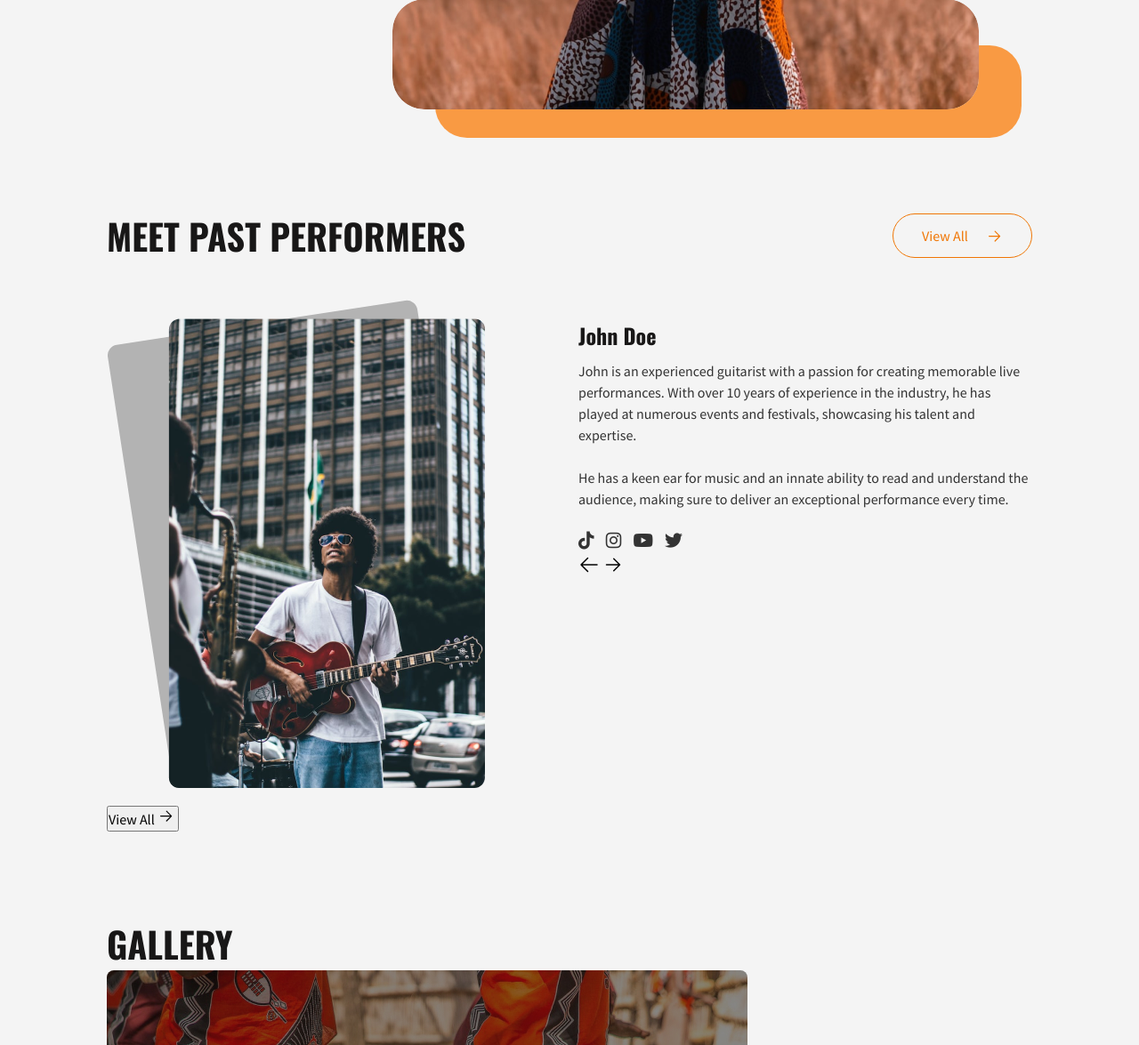
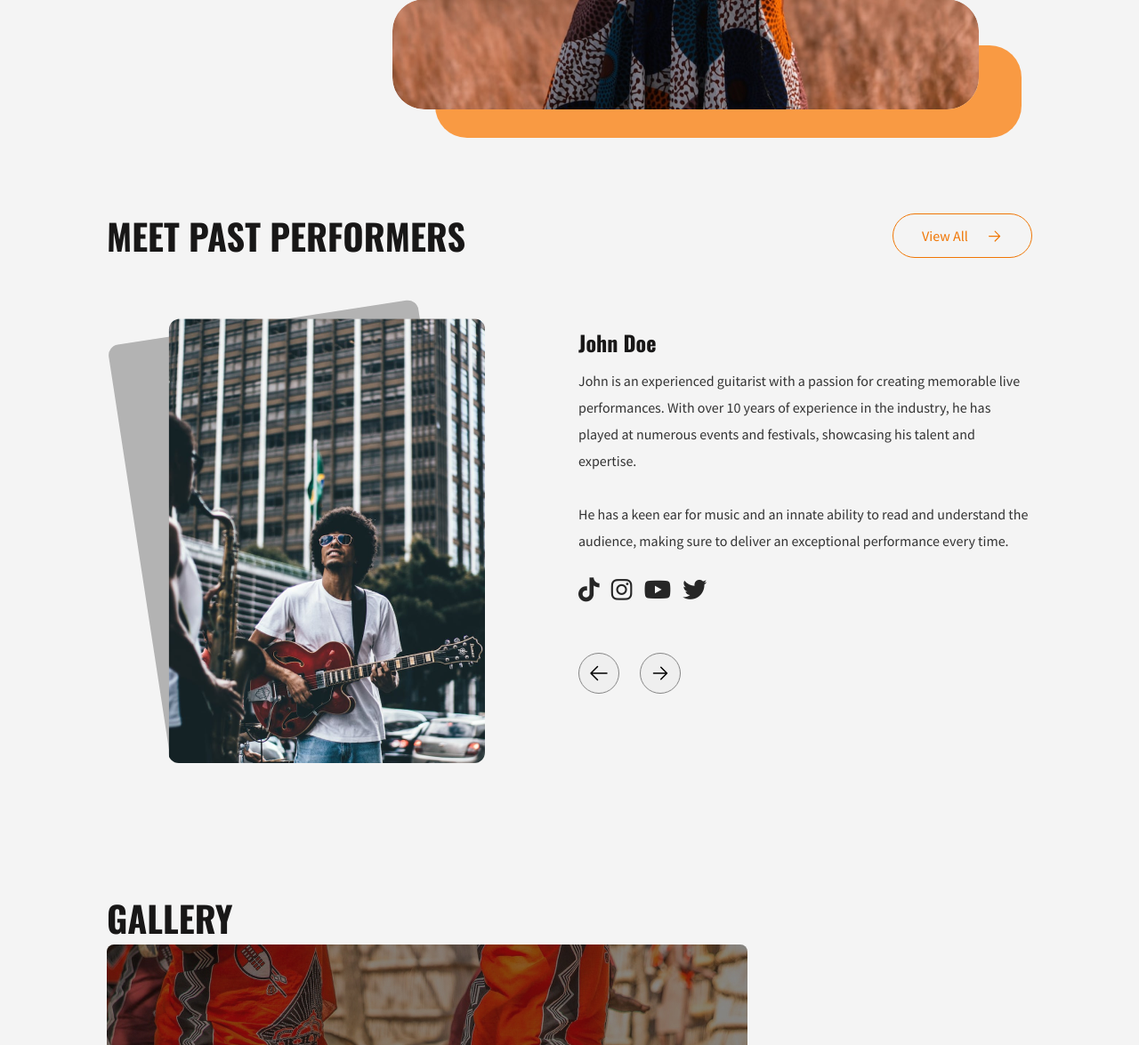
Before and after one commit to Namibra-Devs/streetlife-africa, a PHP site: page / in a window 1280 px wide. Shown: the part 2695-3870 px from the top of the page at 89% size. Run offline with PHP 8.4, Linux system fonts and the light colour scheme; some web fonts are replaced.

Commit message:
modified past-performance section

```diff
--- a/css/style.css
+++ b/css/style.css
@@ -565,7 +565,7 @@ svg {
 .past-performer-overlay {
   position: absolute;
   width: 352px;
-  height: 485px;
+  height: 470px;
   left: 34px;
   top: 32.31px;
   background: #B3B3B3;
@@ -577,7 +577,7 @@ svg {
   object-fit: cover;
   position: absolute;
   width: 356px;
-  height: 528px;
+  height: 500px;
   left: 68.93px;
   top: 30.57px;
 
@@ -596,7 +596,7 @@ svg {
 .past-performer__profile-content {
   margin-left: 20px;
   width: 50%;
-  padding-top: 2rem;
+  padding-top: 2.5rem;
 }
 
 .past-performer__name {
@@ -611,30 +611,36 @@ svg {
   color: #333;
   margin-bottom: 20px;
   font-family: var(--source-serif-pro);
+  line-height: 30px;
 }
 
 .past-performer__socials a {
   display: inline-block;
   margin-right: 10px;
-  color: #333;
-  font-size: 20px;
+  color: #262626;
+  font-size: 27px;
   transition: color 0.3s;
 }
 
 .past-performer__socials a:hover {
-  color: #3334;
+  color: rgb(77, 77, 185)
 }
 
-.past-performer__prev,
-.past-performer__next {
+.past-performer__slider-btns {
+  padding-top: 50px;
   display: inline-block;
-  border: none;
   background: none;
   cursor: pointer;
 }
 
-.past-performer__prev svg,
-.past-performer__next svg {
+.past-performer__slider-btns button {
+  border: 1px solid #858585;
+  border-radius: 36px;
+  padding: 10px;
+  margin-right: 20px;
+}
+
+.past-performer__slider-btns svg {
   width: 24px;
   height: 24px;
   stroke: currentColor;
--- a/index.html
+++ b/index.html
@@ -277,20 +277,20 @@
             </p>
 
             <div class="past-performer__socials">
-              <a href="" class="hover:text-primary-clr w-5 h-5 text-xl"><i class="fab fa-tiktok"></i></a>
-              <a href="" class="hover:text-primary-clr w-5 h-5 text-xl"><i class="fab fa-instagram"></i></a>
-              <a href="" class="hover:text-primary-clr w-5 h-5 text-xl"><i class="fab fa-youtube"></i></a>
-              <a href="" class="hover:text-primary-clr w-5 h-5 text-xl"><i class="fab fa-twitter"></i></a>
+              <a href="#"><i class="fab fa-tiktok"></i></a>
+              <a href="#"><i class="fab fa-instagram"></i></a>
+              <a href="#"><i class="fab fa-youtube"></i></a>
+              <a href="#"><i class="fab fa-twitter"></i></a>
             </div>
 
-            <div class="">
-              <button class="past-performer__prev">
+            <div class="past-performer__slider-btns">
+              <button>
                 <svg class="w-5 h-5" fill="none" stroke="currentColor" stroke-width="1.5" viewBox="0 0 24 24"
                   xmlns="http://www.w3.org/2000/svg" aria-hidden="true">
                   <path stroke-linecap="round" stroke-linejoin="round" d="M10.5 19.5L3 12m0 0l7.5-7.5M3 12h18"></path>
                 </svg>
               </button>
-              <button class="past-performer__next">
+              <button>
                 <svg class="w-5 h-5" fill="none" stroke="currentColor" stroke-width="1.5" viewBox="0 0 24 24"
                   xmlns="http://www.w3.org/2000/svg" aria-hidden="true">
                   <path stroke-linecap="round" stroke-linejoin="round" d="M4.5 12h15m0 0l-6.75-6.75M19.5 12l-6.75 6.75">
@@ -301,14 +301,6 @@
           </div>
 
         </div>
-        <button
-          class="border-2 mt-10 lg:mt-0 md:hidden border-primary-clr text-primary-clr rounded-full px-8 py-3 lg:flex items-center justify-between font-[600]">View
-          All <svg class="w-12 h-5 inline-block pl-5" fill="none" stroke="currentColor" stroke-width="1.5"
-            viewBox="0 0 24 24" xmlns="http://www.w3.org/2000/svg" aria-hidden="true">
-            <path stroke-linecap="round" stroke-linejoin="round" d="M4.5 12h15m0 0l-6.75-6.75M19.5 12l-6.75 6.75">
-            </path>
-          </svg>
-        </button>
       </div>
     </section>
 
```
